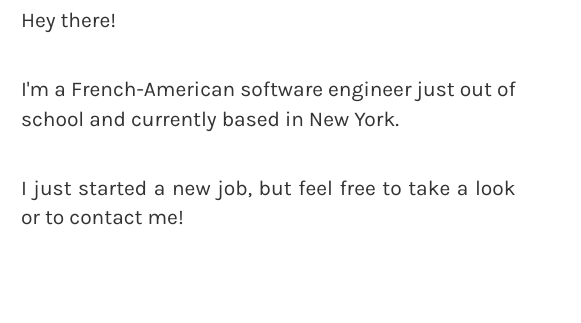
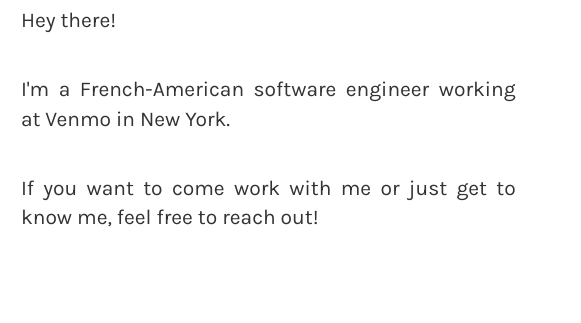
Before and after one commit to magni-/paulpadier.com, a website: page public/index.html in a window 1280 px wide. Shown: the part 205-528 px from the top of the page, 339-920 px from the left. Drawn offline with Linux system fonts and the light colour scheme.

Commit message:
Update top copy

```diff
--- a/public/index.html
+++ b/public/index.html
@@ -64,8 +64,8 @@
           </div>
           <div id="lead" class="col-md-6 col-sm-12">
             <p class="lead">Hey there!</p>
-            <p class="lead">I&#39;m a French-American software engineer just out of school and currently based in New York.</p>
-            <p class="lead">I just started a new job, but feel free to take a look or to contact me!</p>
+            <p class="lead">I&#39;m a French-American software engineer working at Venmo in New York.</p>
+            <p class="lead">If you want to come work with me or just get to know me, feel free to reach out!</p>
           </div>
           <div id="me" class="col-md-3 col-sm-7 col-xs-12">
             <img src="img/about/profile.jpg" class="img-logo img-responsive img-circle img-profile" />
```
